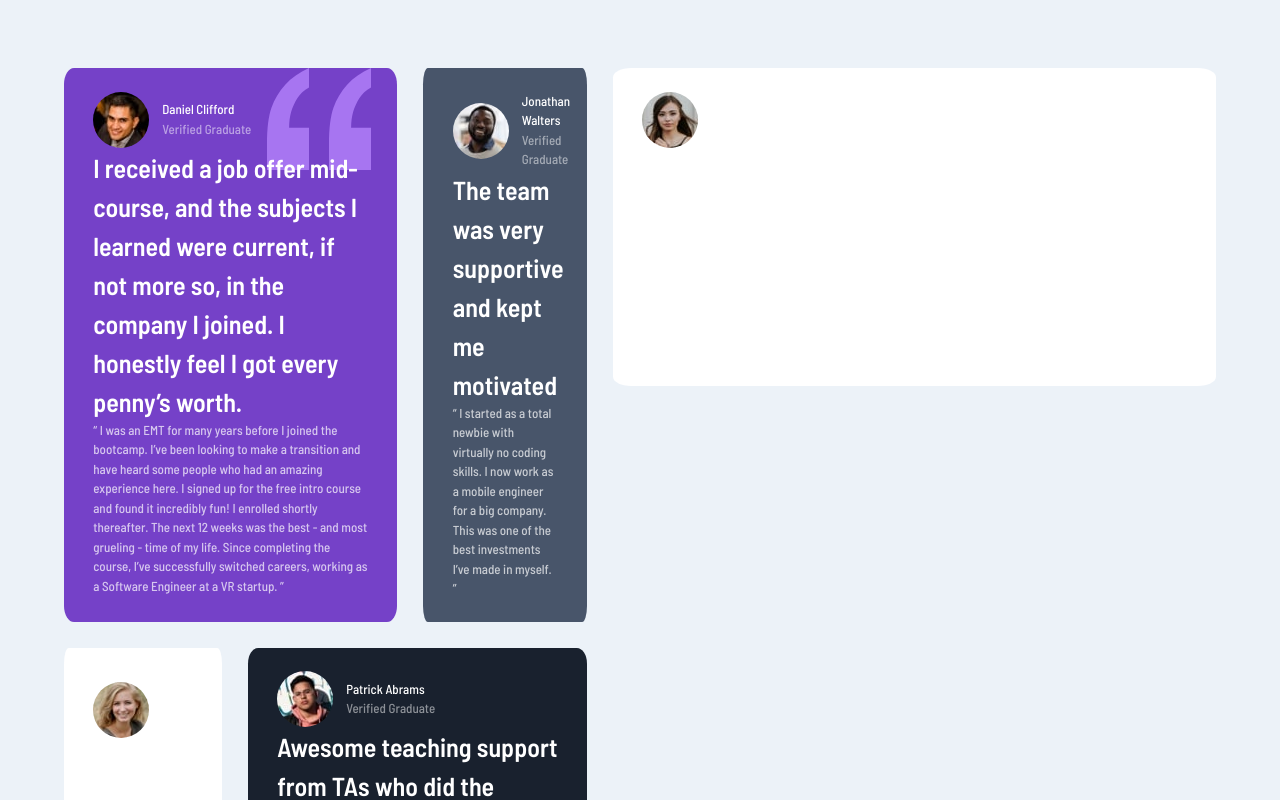
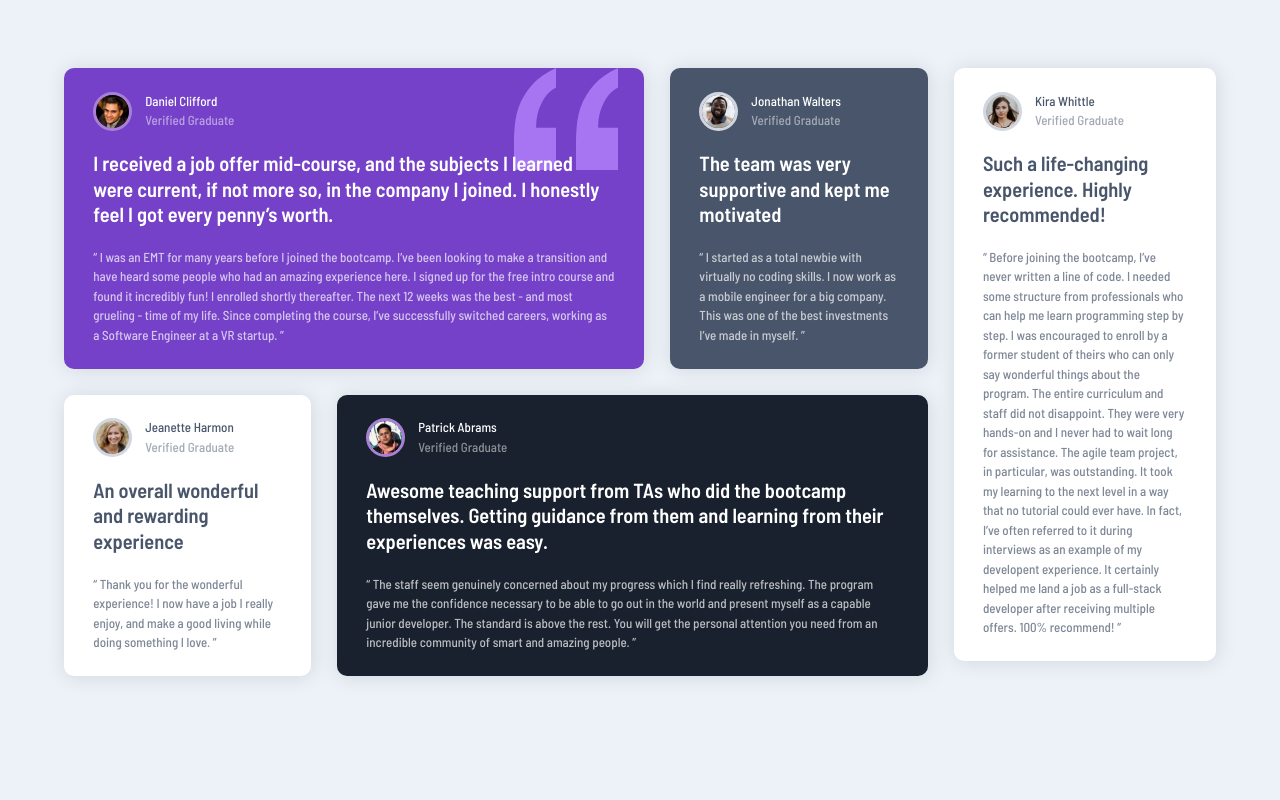
Before and after one commit to JuanMartinRivas/testimonials-grid-section-main, a website built with Parcel: page index.html in a window 1280 px wide. Shown: the top 800 px of the page. Built offline with nearby package versions, Linux system fonts and the light colour scheme.

Commit message:
Finishing Styling

```diff
--- a/app/scss/_cards-bkg.scss
+++ b/app/scss/_cards-colors.scss
@@ -4,21 +4,41 @@ main {
         background-image: url('../../images/bg-pattern-quotation.svg');
         background-repeat: no-repeat;
         background-position: top right 2em;
+
+        img {
+            border: solid 3px #A781D6;
+        }
     }
 
     #jonathan {
         background-color: $very-dark-grayish-blue;
+
+        img {
+            border: solid 3px #d2d6e1;
+        }
     }
 
     #jeanette {
         background-color: #FFF;
+
+        img {
+            border: solid 3px #d2d6e1;
+        }
     }
 
     #patrick {
         background-color: $very-dark-blackish-blue;
+
+        img {
+            border: solid 3px #A781D6;
+        }
     }
 
     #kira {
         background-color: #FFF;
+
+        img {
+            border: solid 3px #d2d6e1;
+        }
     }
 }
--- a/app/scss/_global.scss
+++ b/app/scss/_global.scss
@@ -10,14 +10,21 @@ body {
 .container {
   margin: 0 auto;
   width: 90%;
-  max-width: 1200px;
+  max-width: 360px;
+
+  @media(min-width: 900px) {
+    max-width: 1200px;
+  }
 }
 
 .row {
   display: flex;
   flex-direction: column;
   gap: 2em;
-  margin-bottom: 2em;
+
+  &--margin {
+    margin-bottom: 2em;
+  }
 
   @media(min-width: 900px) {
     flex-direction: row;
--- a/app/scss/_main.scss
+++ b/app/scss/_main.scss
@@ -1,17 +1,35 @@
 main {
     margin-top: 5.25em;
 
+    #col-right {
+        @media(min-width: 900px) {
+            width: 85%;
+        }
+    }
+
     .card {
-        border-radius: 3%;
+        border-radius: 10px;
         overflow: hidden;
         padding: 1.8em 2.25em;
+        box-shadow: 1px 1px 20px 1px rgba(0,0,0,0.1);
 
         .card-head,
         .card-text {
             color: #FFF;
+
+            &--black {
+                color: $very-dark-grayish-blue;
+            }
+        }
+
+        .card-head {
+            margin: 1em 0;
+            font-size: 1.57rem;
+            line-height: 1.25;
         }
 
         .card-text {
+            font-size: 1rem;
             opacity: 70%;
         }
 
@@ -21,12 +39,17 @@ main {
             gap: 1em;
 
             img {
+                width: 3em;
                 border-radius: 100%;
             }
 
             .user-name,
             .verified-graduate {
                 color: #FFF;
+
+                &--black {
+                    color: $very-dark-grayish-blue;
+                }
             }
 
             .verified-graduate {
--- a/app/scss/style.scss
+++ b/app/scss/style.scss
@@ -5,4 +5,4 @@
 @import 'global';
 //Modules
 @import 'main';
-@import 'cards-bkg';
+@import 'cards-colors';
--- a/index.html
+++ b/index.html
@@ -13,8 +13,8 @@
 <body>
   <main>
     <div class="container row">
-      <div class="col">
-        <div class="row">
+      <div class="col" id="col-left">
+        <div class="row row--margin">
           <div class="card" id="daniel">
             <div class="user-info">
               <img src="./images/image-daniel.jpg" alt="Picture of Daniel Clifford">
@@ -56,14 +56,14 @@
             <div class="user-info">
               <img src="./images/image-jeanette.jpg" alt="Picture of Daniel Clifford">
               <div class="info-container">
-                <span class="user-name">Jeanette Harmon</span><br>
-                <span class="verified-graduate">Verified Graduate</span>
+                <span class="user-name user-name--black">Jeanette Harmon</span><br>
+                <span class="verified-graduate verified-graduate--black">Verified Graduate</span>
               </div>
             </div>
-            <h1 class="card-head">
+            <h1 class="card-head card-head--black">
               An overall wonderful and rewarding experience
             </h1>
-            <p class="card-text">
+            <p class="card-text card-text--black">
               “ Thank you for the wonderful experience! I now have a job I really enjoy, and make a good living
               while doing something I love. ”
             </p>
@@ -90,19 +90,19 @@
           </div>
         </div>
       </div>
-      <div class="col">
+      <div class="col" id="col-right">
         <div class="card" id="kira">
           <div class="user-info">
             <img src="./images/image-kira.jpg" alt="Picture of Daniel Clifford">
             <div class="info-container">
-              <span class="user-name">Kira Whittle</span><br>
-              <span class="verified-graduate">Verified Graduate</span>
+              <span class="user-name user-name--black">Kira Whittle</span><br>
+              <span class="verified-graduate verified-graduate--black">Verified Graduate</span>
             </div>
           </div>
-          <h1 class="card-head">
+          <h1 class="card-head card-head--black">
             Such a life-changing experience. Highly recommended!
           </h1>
-          <p class="card-text">
+          <p class="card-text card-text--black">
             “ Before joining the bootcamp, I’ve never written a line of code. I needed some structure from
             professionals who can help me learn programming step by step. I was encouraged to enroll by a former
             student of theirs who can only say wonderful things about the program. The entire curriculum and staff
```
